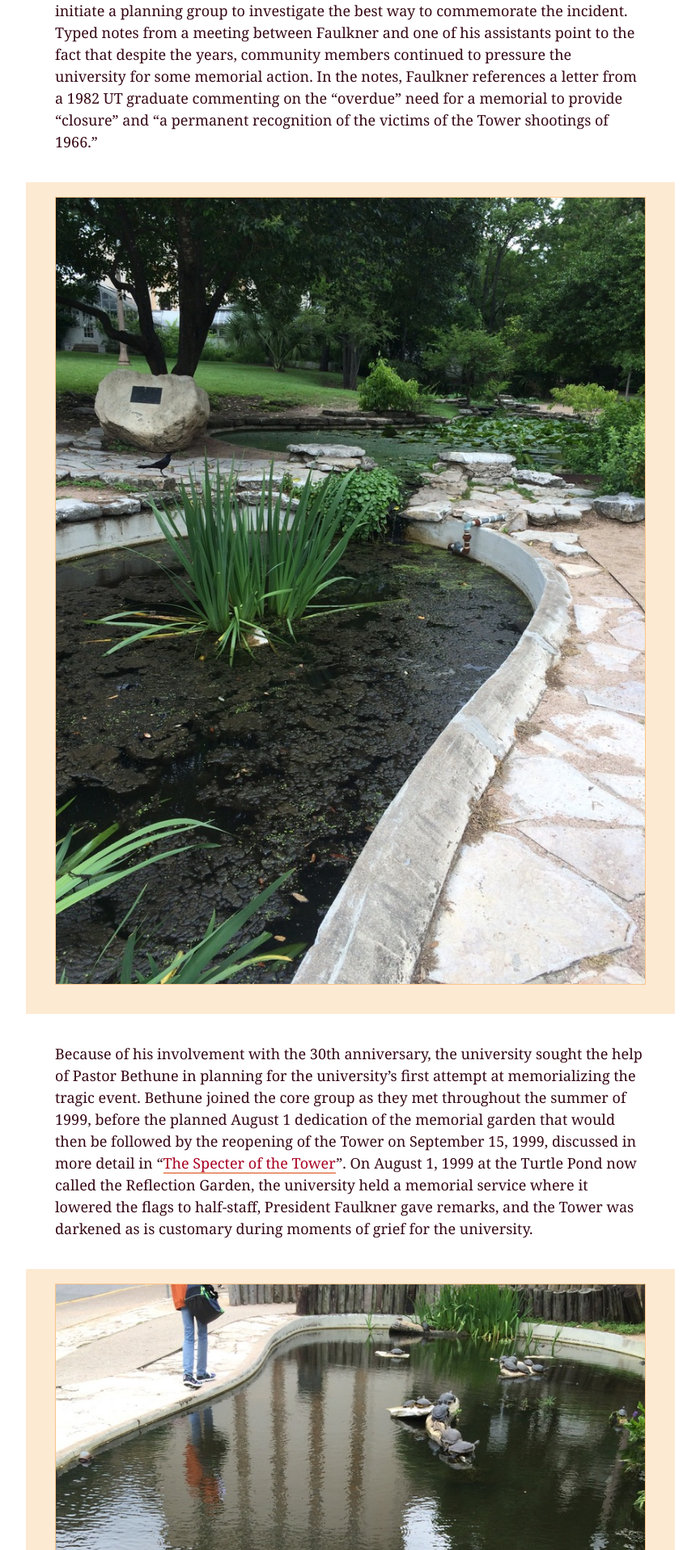
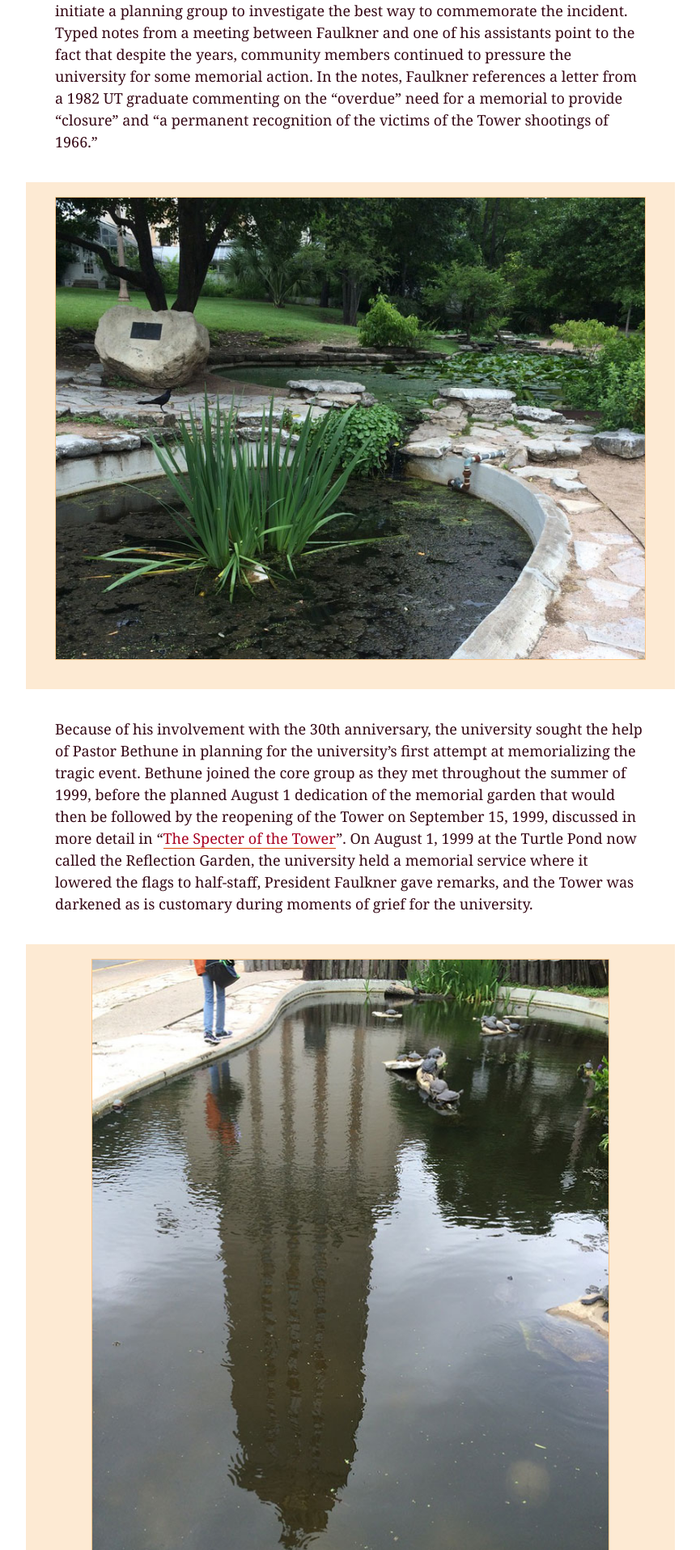
Before and after one commit to utexas-public-history/tower, a Jekyll site: the page built from _posts/2016-05-01-12-carbajal-choose-to-remember.md, in a window 1280 px wide. Shown: the part 3274-5188 px from the top of the page at 81% size, without its empty margins (207-1072 px from the left). Built offline with Jekyll 4.4.1, drawn with Linux system fonts in a browser that asks for light colours.

Commit message:
Edit Carbajal images for size

```diff
--- a/_posts/2016-05-01-12-carbajal-choose-to-remember.md
+++ b/_posts/2016-05-01-12-carbajal-choose-to-remember.md
@@ -49,13 +49,13 @@
 Because of his involvement with the 30th anniversary, the university sought the help of Pastor Bethune in planning for the university’s first attempt at memorializing the tragic event. Bethune joined the core group as they met throughout the summer of 1999, before the planned August 1 dedication of the memorial garden that would then be followed by the reopening of the Tower on September 15, 1999, discussed in more detail in “[The Specter of the Tower][specter]”. On August 1, 1999 at the Turtle Pond now called the Reflection Garden, the university held a memorial service where it lowered the flags to half-staff, President Faulkner gave remarks, and the Tower was darkened as is customary during moments of grief for the university.
 
 <div class="image-block">
-  <img src="{{ site.baseurl }}/images/posts/carbajal/tower-garden-reflection.jpg" alt="Reflection in Pond" />
+  <img src="{{ site.baseurl }}/images/posts/carbajal/tower-garden-reflection.jpg" alt="Reflection in Pond" class="tall-image" />
 </div>
 
 During this time the university also passed out forms similar to the UT Remembers forms for members of the community to write reflections on paper or via email of their lost one. These reflections are then placed inside the University permanent archives.
 
 <div class="image-block">
-  <img src="{{ site.baseurl }}/images/posts/carbajal/reflections-form.jpg" alt="Form for UT Remembers" />
+  <img src="{{ site.baseurl }}/images/posts/carbajal/reflections-form.jpg" alt="Form for UT Remembers" class="tall-image" />
 </div>
 
 Individuals could also [submit their reflections via email][tower-event],  a page currently unavailable, but accessible through the Internet Archive’s Wayback Machine with the last capture date of April 30, 2015.
```
Also changed, not shown: images/posts/carbajal/tower-garden-plaque.jpg, images/posts/carbajal/tower-garden-reflection.jpg, images/posts/carbajal/tower-garden.jpg.
